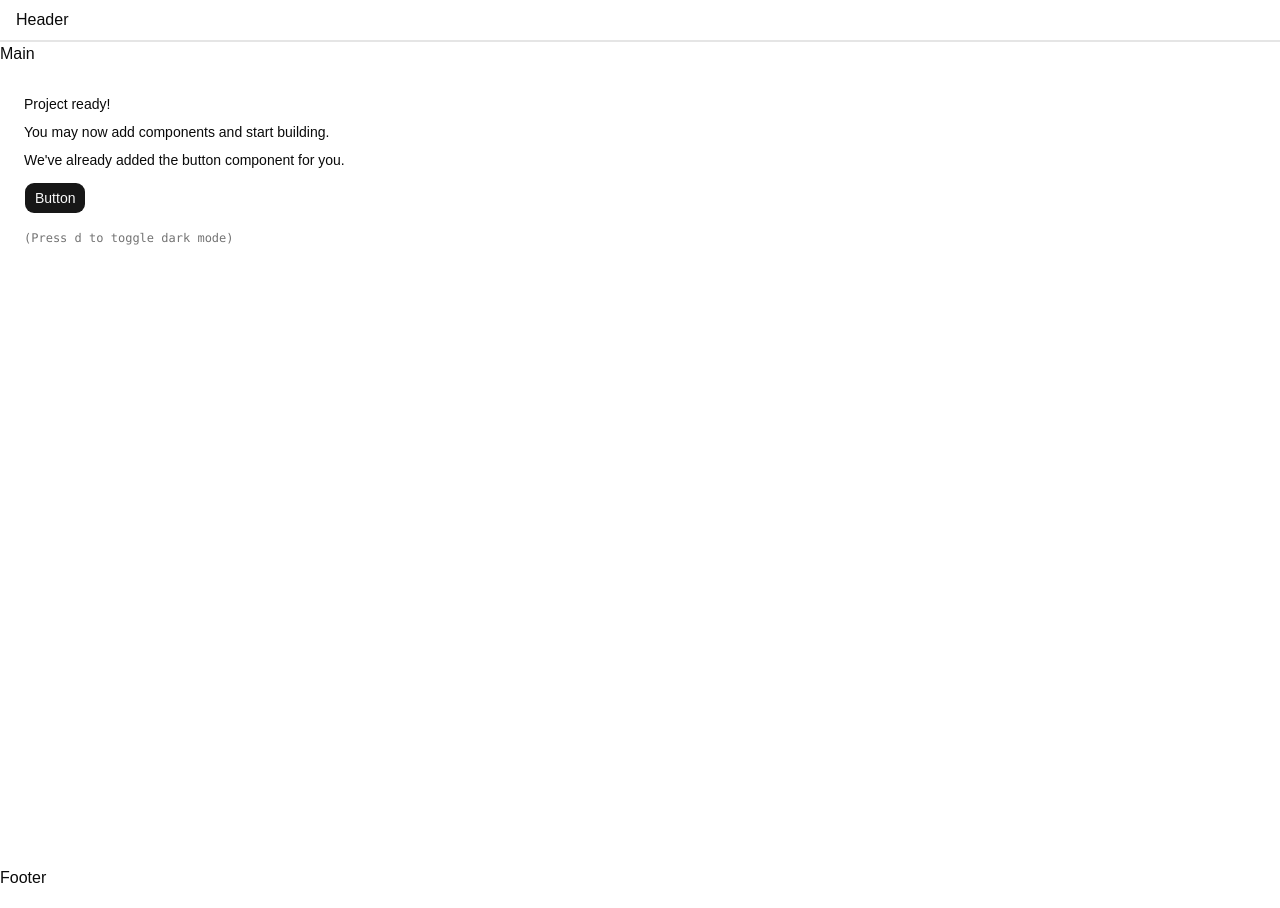
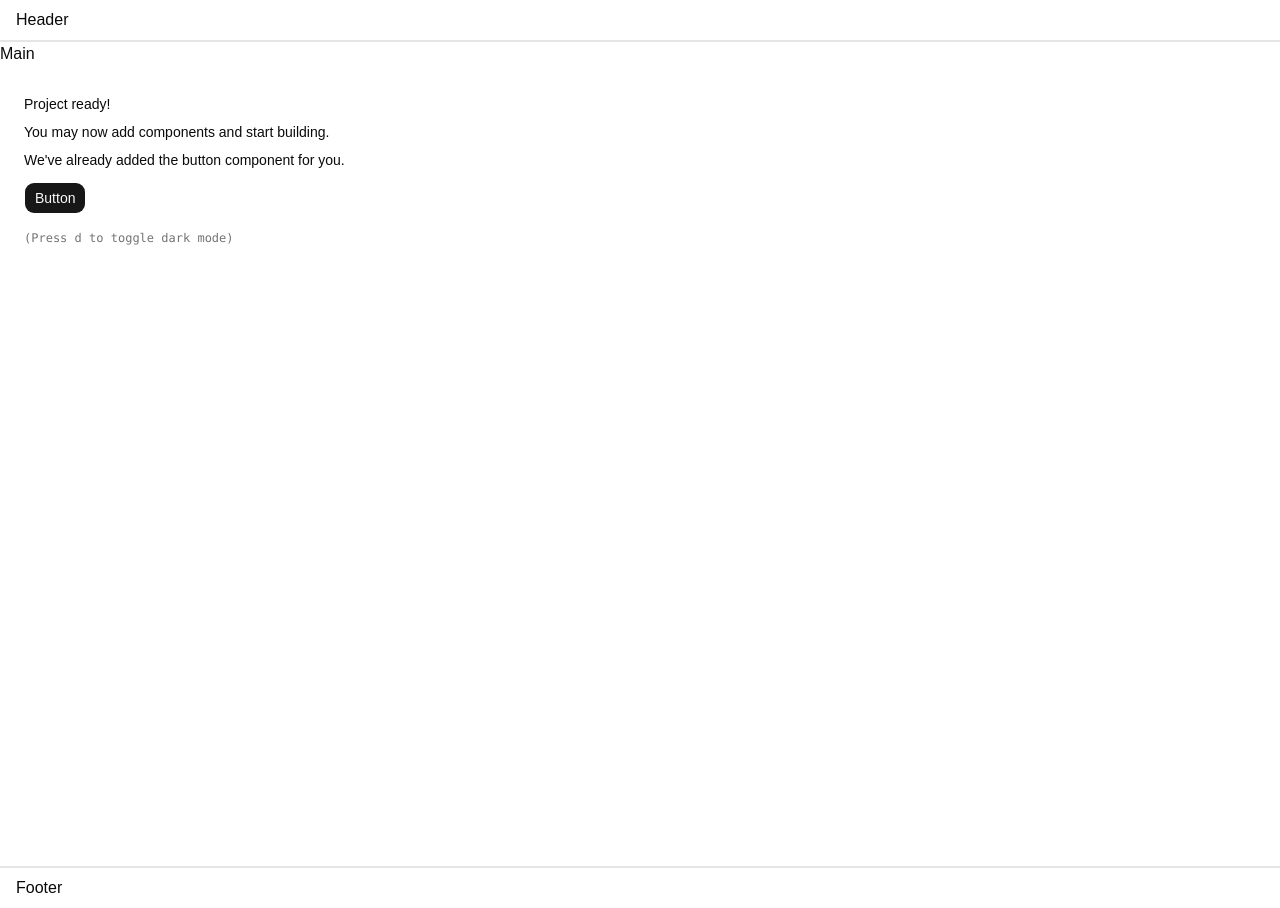
Before and after one commit to luankaike-code/lkms-ui, a React (Vite) app: page / in a window 1280 px wide. Built offline with nearby package versions, Linux system fonts and the light colour scheme.

Commit message:
Improve FooterBase style

```diff
--- a/src/components/footers/footerBase.tsx
+++ b/src/components/footers/footerBase.tsx
@@ -3,7 +3,7 @@ import type { HTMLAttributes } from "react";
 
 export function FooterBase({ children, className, ...props}: HTMLAttributes<HTMLDivElement>) {
 	return (
-		<footer className={cn("", className)} {...props}>
+		<footer className={cn("flex flex-col md:flex-row border-t-solid border-t-2 border-border py-2 px-4", className)} {...props}>
 			{ children }
 		</footer>
 	)
```
